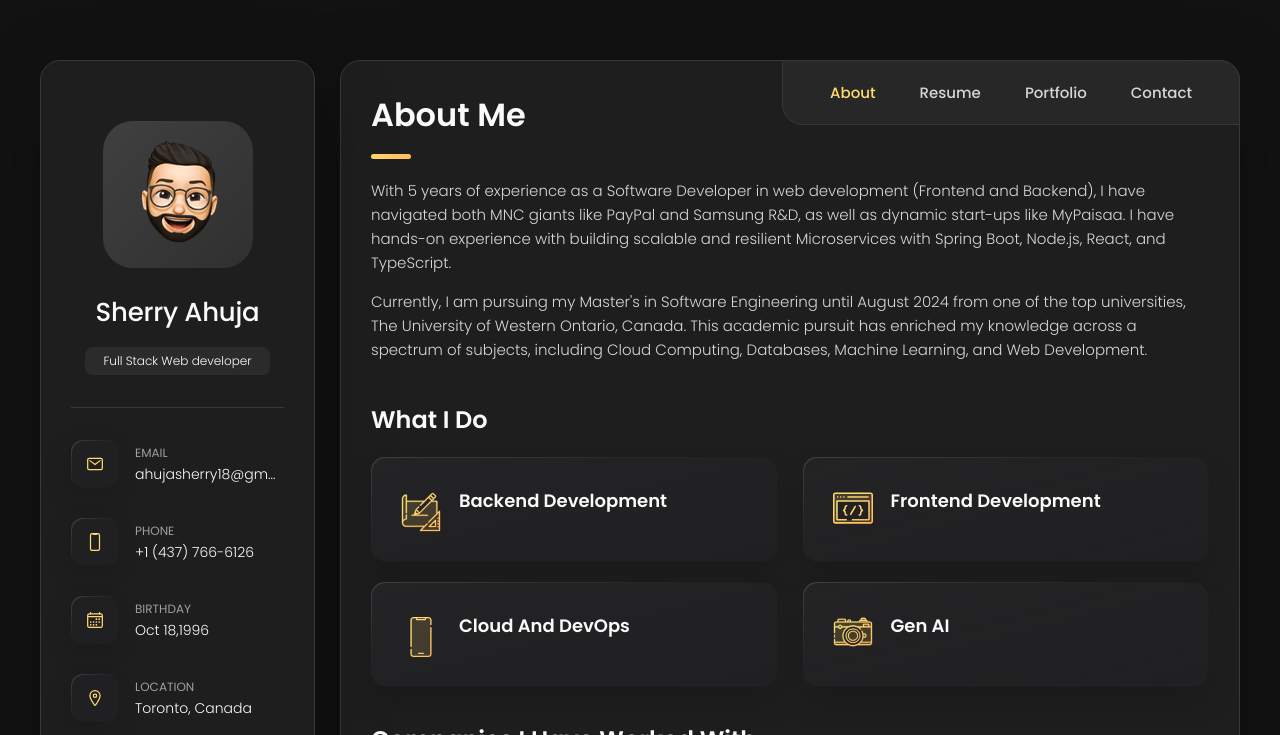
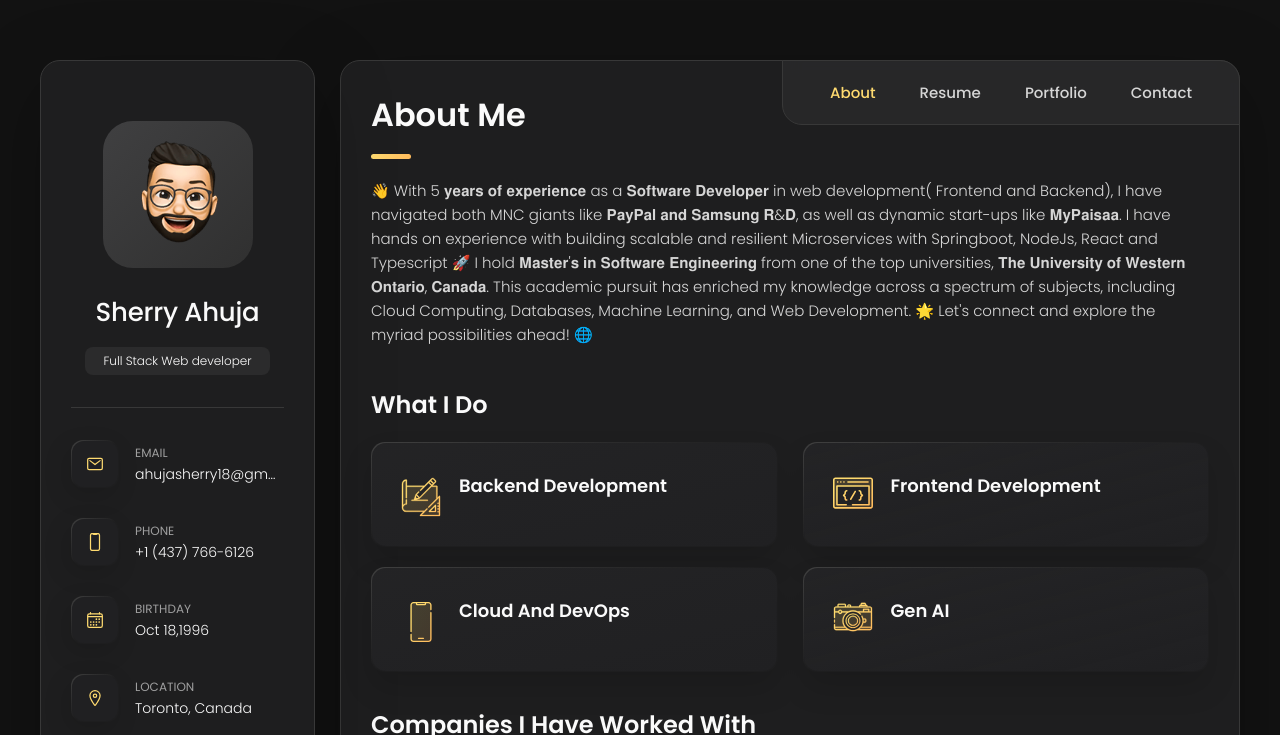
Before and after one commit to ahujasherry/ahujasherry.github.io, a plain HTML site: page index.html in a window 1280 px wide. Shown: the top 735 px of the page. Drawn offline with nearby package versions, Linux system fonts and the light colour scheme.

Commit message:
Update index.html

```diff
--- a/index.html
+++ b/index.html
@@ -221,13 +221,13 @@
 
         <section class="about-text">
           <p>
-            With 5 years of experience as a Software Developer in web development (Frontend and Backend), I have navigated both MNC giants like PayPal and Samsung R&D, as well as dynamic start-ups like MyPaisaa. I have hands-on experience with building scalable and resilient Microservices with Spring Boot, Node.js, React, and TypeScript.
+            👋 With 5 𝐲𝐞𝐚𝐫𝐬 𝐨𝐟 𝐞𝐱𝐩𝐞𝐫𝐢𝐞𝐧𝐜𝐞 as a 𝐒𝐨𝐟𝐭𝐰𝐚𝐫𝐞 𝐃𝐞𝐯𝐞𝐥𝐨𝐩𝐞𝐫 in web development( Frontend and Backend), I have navigated both MNC giants like 𝐏𝐚𝐲𝐏𝐚𝐥 𝐚𝐧𝐝 𝐒𝐚𝐦𝐬𝐮𝐧𝐠 𝐑&𝐃, as well as dynamic start-ups like 𝐌𝐲𝐏𝐚𝐢𝐬𝐚𝐚. I have hands on experience with building scalable and resilient Microservices with Springboot, NodeJs, React and Typescript
+
+            🚀 I hold 𝐌𝐚𝐬𝐭𝐞𝐫'𝐬 𝐢𝐧 𝐒𝐨𝐟𝐭𝐰𝐚𝐫𝐞 𝐄𝐧𝐠𝐢𝐧𝐞𝐞𝐫𝐢𝐧𝐠 from one of the top universities, 𝐓𝐡𝐞 𝐔𝐧𝐢𝐯𝐞𝐫𝐬𝐢𝐭𝐲 𝐨𝐟 𝐖𝐞𝐬𝐭𝐞𝐫𝐧 𝐎𝐧𝐭𝐚𝐫𝐢𝐨, 𝐂𝐚𝐧𝐚𝐝𝐚. This academic pursuit has enriched my knowledge across a spectrum of subjects, including Cloud Computing, Databases, Machine Learning, and Web Development.
+            🌟 Let's connect and explore the myriad possibilities ahead! 🌐
           </p>
 
-          <p>
-            Currently, I am pursuing my Master's in Software Engineering until August 2024 from one of the top universities, The University of Western Ontario, Canada. This academic pursuit has enriched my knowledge across a spectrum of subjects, including Cloud Computing, Databases, Machine Learning, and Web Development.
-          </p>
-        </section>
+         </section>
 
 
         <!--
```
